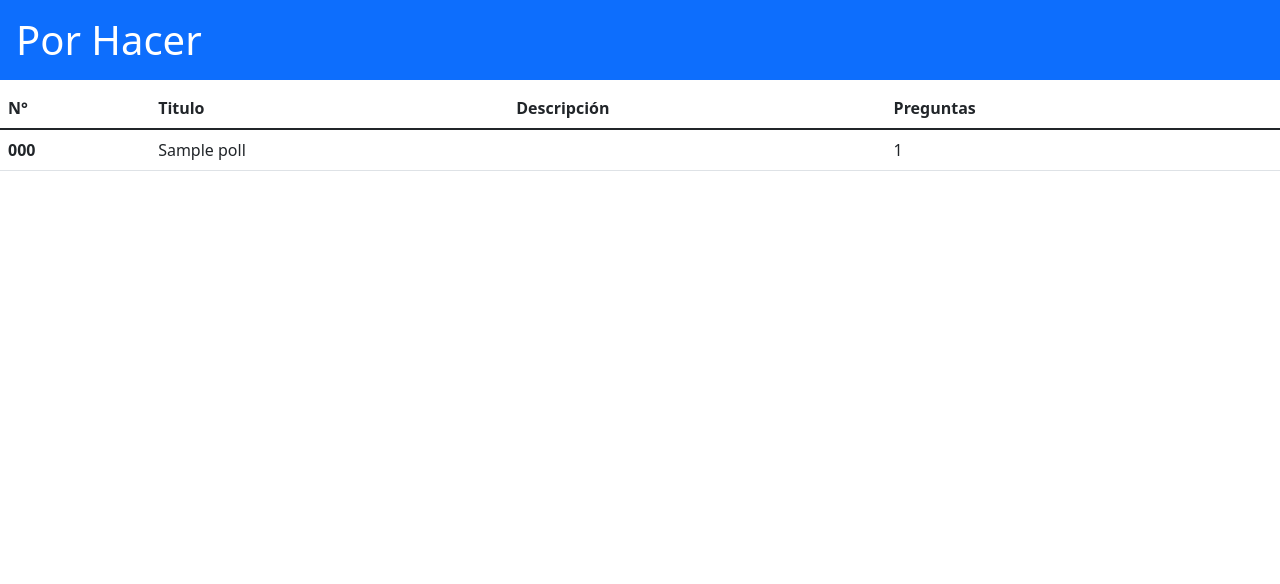
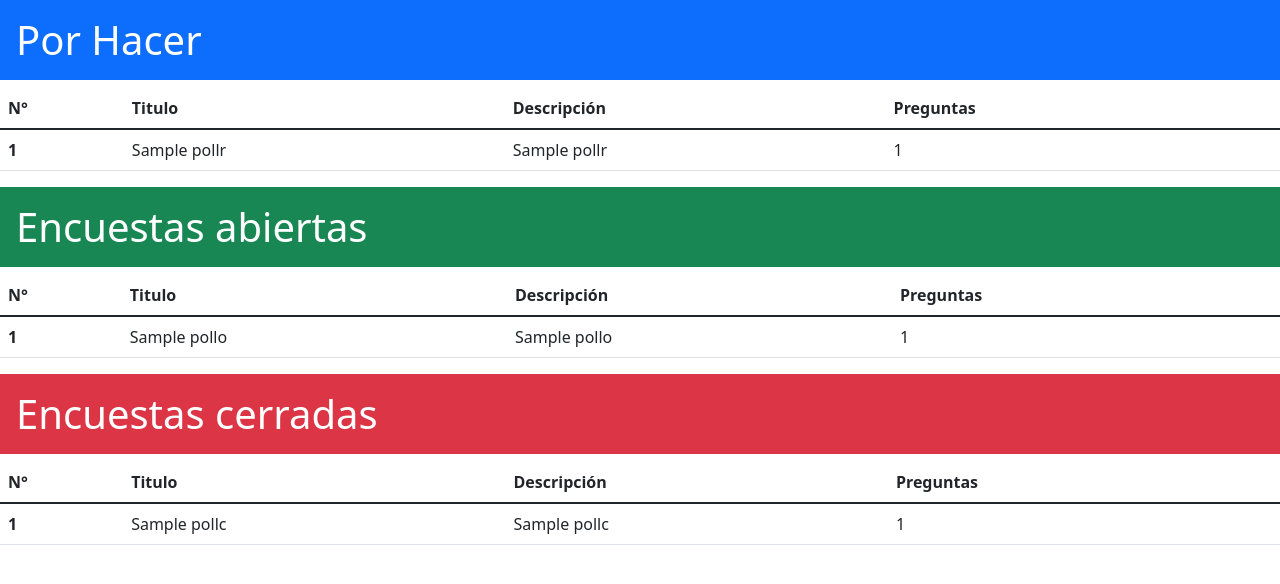
Before and after one commit to AlzZ88/ProyectoIS2, a Python web app: template templates/encuestas.html in a window 1280 px wide. Shown: the part 126-710 px from the top of the page. Run offline with Jinja, Linux system fonts and the light colour scheme; the template is opened without the code that fills it: most values are stand-ins (such as "Sample title", 1, 10 or a date in 2020).

Commit message:
Sprint I

```diff
--- a/templates/encuestados.html
+++ b/templates/encuestados.html
@@ -65,7 +65,7 @@
                     <td>{{ encuestado.0 }}</td> <!--muestra nombre-->
                     <td>{{ encuestado.1 }}</td> <!--muestra correo-->
                     <td>
-                        <a href="/editar_encuestado/{{ encuestado.0 }}">Editar</a>
+                        <!--<a href="/editar_encuestado/{{ encuestado.0 }}">Editar</a>-->
                         <a href="/eliminar_encuestado/{{ encuestado.0 }}">Eliminar</a>
                     </td>
 
--- a/templates/encuestas.html
+++ b/templates/encuestas.html
@@ -43,7 +43,7 @@
         <h1 class="p-3 mb-2 bg-primary text-white">Por Hacer</h1>
 
 
-        <table class="table">
+        <table class="table" class="scrollbar .scrollbar-primary">
             <thead>
                 <tr>
                     <th scope="col">N°</th>
@@ -55,18 +55,18 @@
             </thead>
             <tbody>
 
-                {% for poll in polls %}
+                {% for pollr in pollsReady %}
                     <tr>
                     <form action="/editar_encuesta" method="POST">
-                        <th name="code" scope="row">{{poll.getCode()}}</th>
-                        <td name="title" scope="col">{{poll.getTitle()}}</td>
-                        <td name="description" scope="col">{{poll.getDescription()}}</td>
+                        <th name="code" scope="row">{{pollr.0}}</th>
+                        <td name="title" scope="col">{{pollr.1}}</td>
+                        <td name="description" scope="col">{{pollr.2}}</td>
                         <td scope="col">1</td>
                         <td scope="col">
                             <!--<button type="button" class="btn btn-secondary ">Visualizar</button>
-                            <button type="button" class="btn btn-danger">Eliminar</button>-->
-                            <a href="/editar_encuesta/{{poll.getCode()}}"></a>
-                            <a href="/eliminar_encuesta/{{poll.getCode()}}"></a>
+                            <button type="button" class="btn btn-danger">Eliminar</button>
+                            <a href="/editar_encuesta/{{pollr.1}}"></a>
+                            <a href="/eliminar_encuesta/{{pollr.1}}"></a>-->
                         </td>
                     </form>
                     </tr>
@@ -85,8 +85,40 @@
 
 
 
-        <!--<h1 class="p-3 mb-2 bg-success text-white">Encuestas abiertas</h1>
+        <h1 class="p-3 mb-2 bg-success text-white">Encuestas abiertas</h1>
 
+            <table class="table" class="scrollbar .scrollbar-default">
+                <thead>
+                    <tr>
+                        <th scope="col">N°</th>
+                        <th>Titulo</th>
+                        <th>Descripción</th>
+                        <th>Preguntas</th>
+                        <th> </th>
+                    </tr>
+                </thead>
+                <tbody>
+
+                    {% for pollo in pollsOpen %}
+                        <tr>
+                        <form action="/editar_encuesta" method="POST">
+                            <th name="code" scope="row">{{pollo.0}}</th>
+                            <td name="title" scope="col">{{pollo.1}}</td>
+                            <td name="description" scope="col">{{pollo.2}}</td>
+                            <td scope="col">1</td>
+                            <td scope="col">
+                            <!--   <button type="button" class="btn btn-secondary ">Visualizar</button>
+                                <button type="button" class="btn btn-danger">Eliminar</button>
+                                <a href="/editar_encuesta/{{pollo.1}}"></a>
+                                <a href="/eliminar_encuesta/{{pollo.1}}"></a>
+                                -->
+                            </td>
+                        </form>
+                        </tr>
+                    {% endfor %}
+
+                </tbody>
+            </table>
 
 
 
@@ -99,7 +131,40 @@
 
 
         <h1 class="p-3 mb-2 bg-danger text-white">Encuestas cerradas</h1>
-        -->
+            <table class="table"  class="scrollbar .scrollbar-danger">
+                <thead>
+                    <tr>
+                        <th scope="col">N°</th>
+                        <th>Titulo</th>
+                        <th>Descripción</th>
+                        <th>Preguntas</th>
+                        <th> </th>
+                    </tr>
+                </thead>
+                <tbody>
+
+                    {% for pollc in pollsClosed %}
+                        <tr>
+                        <form action="/editar_encuesta" method="POST">
+                            <th name="code" scope="row">{{pollc.0}}</th>
+                            <td name="title" scope="col">{{pollc.1}}</td>
+                            <td name="description" scope="col">{{pollc.2}}</td>
+                            <td scope="col">1</td>
+                            <td scope="col">
+                            <!--   <button type="button" class="btn btn-secondary ">Visualizar</button>
+                                <button type="button" class="btn btn-danger">Eliminar</button>
+                                <a href="/editar_encuesta/{{pollc.1}}"></a>
+                                <a href="/eliminar_encuesta/{{pollc.1}}"></a>
+                                -->
+                            </td>
+                        </form>
+                        </tr>
+                    {% endfor %}
+
+                </tbody>
+            </table>
+
+
     </div>
     <script src="https://cdn.jsdelivr.net/npm/bootstrap@5.1.3/dist/js/bootstrap.bundle.min.js" integrity="sha384-ka7Sk0Gln4gmtz2MlQnikT1wXgYsOg+OMhuP+IlRH9sENBO0LRn5q+8nbTov4+1p" crossorigin="anonymous"></script>
 
```
Also changed, not shown: app.py (+134 -40 lines).
